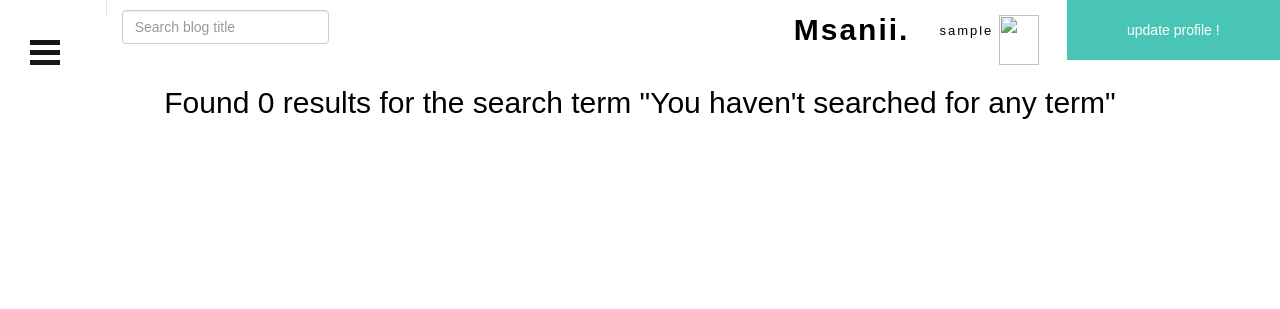
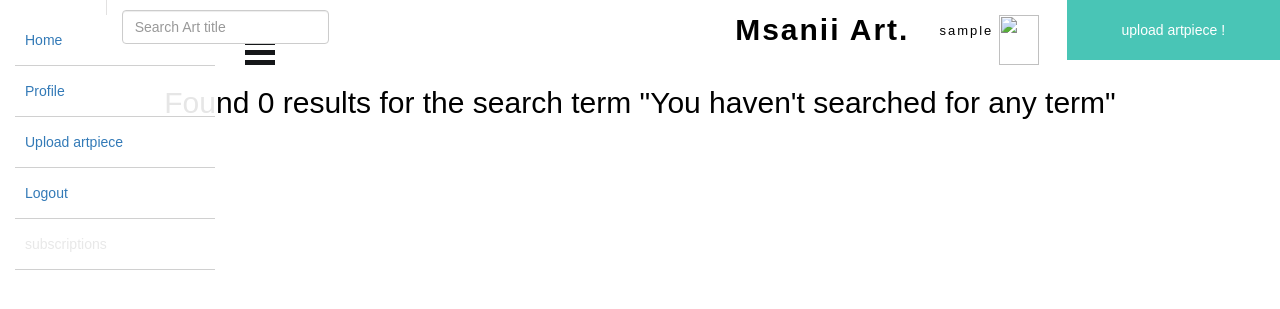
Before and after one commit to niklauspeter/msanii, a Django app: page /search/ in a window 1280 px wide. Shown: the top 309 px of the page. Run offline with Django 3.2, Linux system fonts and the light colour scheme; the visitor is signed in with stand-in values (Sample User, id 1); some libraries are stand-ins or nearby versions.

Commit message:
add final commit to push

```diff
--- a/watch/templates/new_nav.html
+++ b/watch/templates/new_nav.html
@@ -21,7 +21,7 @@
           width:200px;
           height:100%;
           background-color:rgba(255,255,255,0.9);
-          left:-200px;
+          /* left:-200px; */
           transition:all 500ms linear;
         }
         #sidebar.active{
@@ -67,6 +67,7 @@
                       <li><a class="dropdown-item" href="{% url 'Index'%}">Home</a></li>
                       <li><a class="dropdown-item" href="{% url 'my-profile' %}">Profile</a></li>
                       <li><a class="dropdown-item" href="{%url 'businesses'%}">Upload artpiece </a></li>
+                      <li><a class="dropdown-item" href="/logout">Logout</li>
                       <li>subscriptions</li>
                     </ul>
                   </div>
@@ -111,14 +112,14 @@
             </div>
             <div class="col-md-1" style="padding-top:10px;">
                 <form class="form-inline my-2 my-lg-0" role="search" action="{% url 'search_results' %}">
-                    <input type="text" class="form-control my-2 my-sm-0 search-input" name="blog" placeholder="Search blog title" id="blog">
+                    <input type="text" class="form-control my-2 my-sm-0 search-input" name="blog" placeholder="Search Art title" id="blog">
                 </form>
 
             </div>
             <div class="col-md-8" style=" padding-top:5px;text-align:center;font-family: 'Comfortaa', cursive; letter-spacing:2px;">
                 <div class="row">
                     <div class="col-md-10">
-                        <a class="navbar-brand navbar-right" href="{% url 'Index' %}" style="font-size:30px; color:black; "><strong>Msanii.</strong></a>
+                        <a class="navbar-brand navbar-right" href="{% url 'Index' %}" style="font-size:30px; color:black; "><strong>Msanii Art.</strong></a>
                     </div>
                     <div class="col-md-2" style="padding-top:10px;">
                         <div class="row">
@@ -167,7 +168,7 @@
                 </div>
             </div>
             <div class="col-md-2" style="padding-top:20px; padding-bottom: 20px; background-color: #49c5b6; text-align:center">
-                <a href="{%url 'update-profile'%}" style="color:white; font-size:14px; text-decoration: none; "> update profile !
+                <a href="{%url 'businesses'%}" style="color:white; font-size:14px; text-decoration: none; "> upload artpiece !
                 </a>
               </div>
         </div>
--- a/watch/templates/registration/login.html
+++ b/watch/templates/registration/login.html
@@ -3,7 +3,7 @@
 {% load static %}
 
 {% block content %}
-<div class="bcground" style="background-color: black">
+<div class="bcground" style="background-color: rgb(146, 99, 177)">
 <div class="container">
   <div class="row">
     <!-- Empty div -->
```
Also changed, not shown: media/avatars/Logo.jpg (added), media/businesslogo/artpiece_M4uvTqZ.jpg (added).
